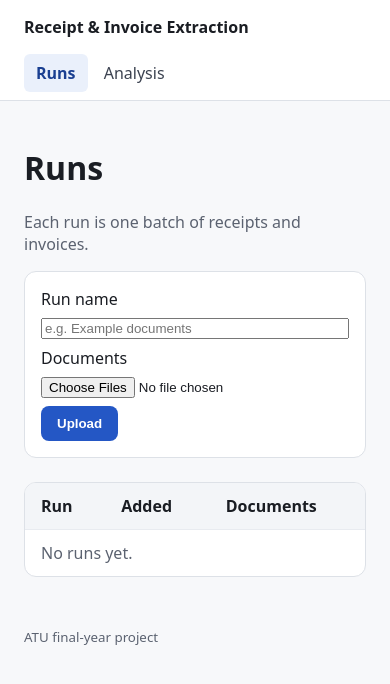
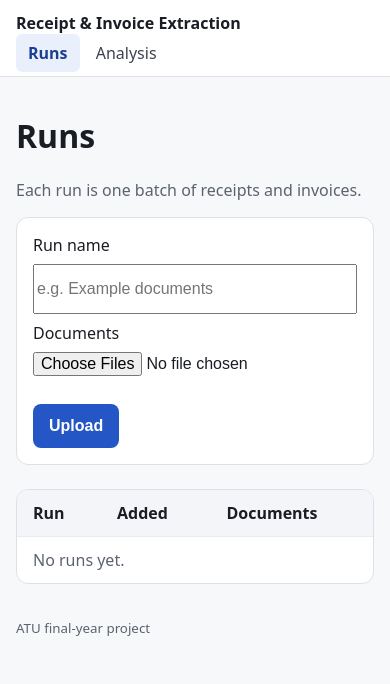
Before and after one commit to Lynch4360/plop-app, a Flask app: page / in a window 390 px wide. Shown: the top 684 px of the page. Run offline with Flask 3, Linux system fonts and the light colour scheme.

Commit message:
Make the pages just usable on a phone for now with a media query. tested local over wifi

```diff
--- a/src/plop_app/static/css/app.css
+++ b/src/plop_app/static/css/app.css
@@ -131,3 +131,25 @@ th {
   color: #5B6270;
   word-break: break-all;
 }
+
+input,
+button {
+  font-size: 16px;
+}
+
+.upload input,
+.upload button {
+  min-height: 44px;
+}
+
+@media (max-width: 600px) {
+  .site-header {
+    padding: 12px 16px;
+    gap: 8px;
+  }
+
+  .page,
+  .site-footer {
+    padding: 16px;
+  }
+}
```
